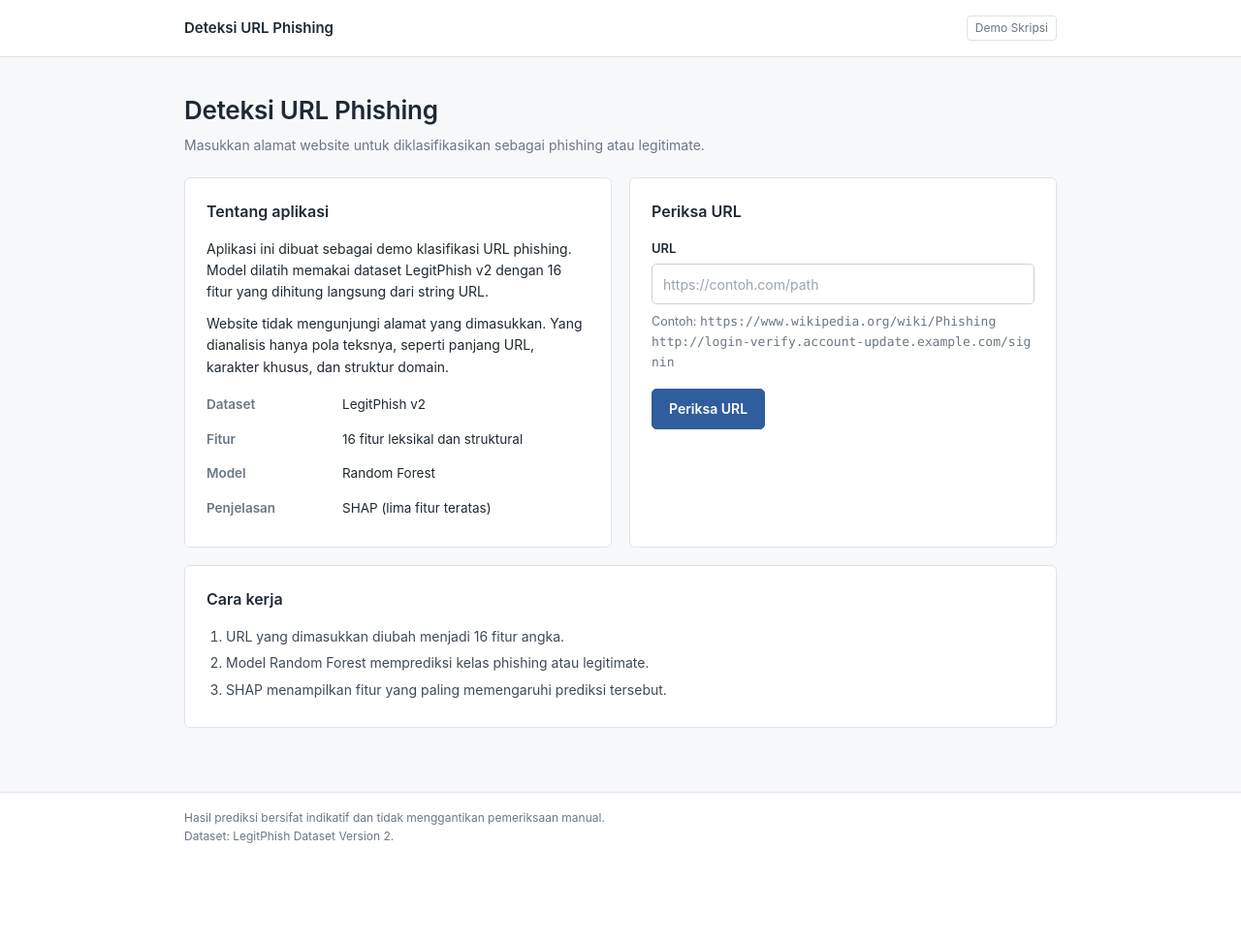
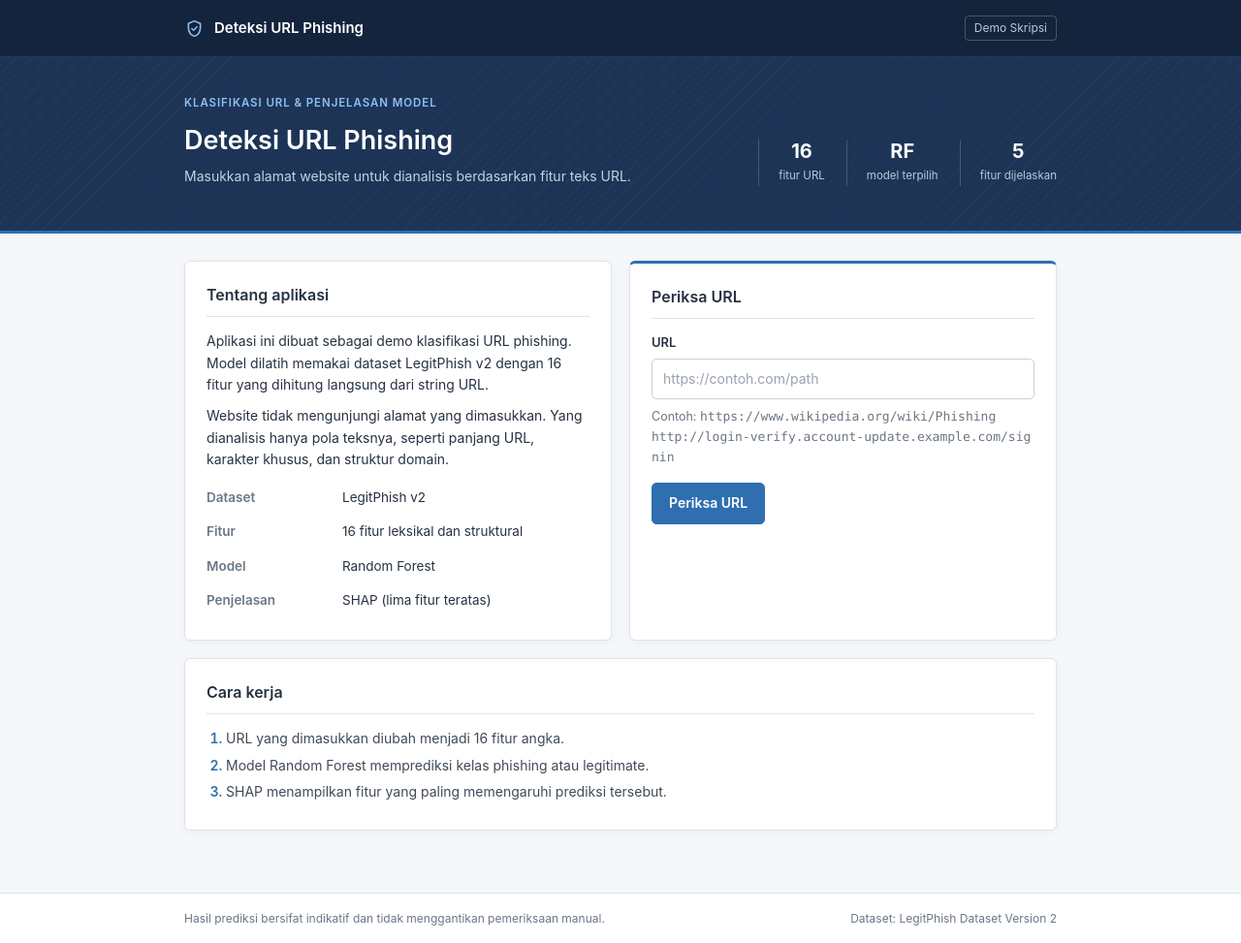
Before and after one commit to novacida00-create/phishing-url-detector, a Flask app: page / in a window 1280 px wide. Shown: the whole page at 97% size. Before the commit the page ends 870 px from the top, so only its background shows below. Run offline with Flask 3, Linux system fonts and the light colour scheme.

Commit message:
Sesuaikan tema tampilan dengan nuansa keamanan

```diff
--- a/app/static/css/style.css
+++ b/app/static/css/style.css
@@ -1,11 +1,16 @@
 :root {
-  --text: #1f2933;
+  --navy: #14243d;
+  --navy-light: #1d3456;
+  --blue: #2f6fb0;
+  --blue-soft: #eef4fb;
+  --text: #263241;
   --muted: #6b7785;
-  --line: #dfe4ea;
-  --bg: #f7f8fa;
-  --accent: #2f5d9e;
+  --line: #dde3ea;
+  --bg: #f5f7fa;
   --danger: #b42318;
+  --danger-soft: #fdf1ef;
   --success: #18794e;
+  --success-soft: #edf7f2;
 }
 
 * {
@@ -32,7 +37,7 @@ body {
 }
 
 a {
-  color: var(--accent);
+  color: var(--blue);
   text-decoration: none;
 }
 
@@ -48,8 +53,8 @@ code {
 
 /* Header */
 .topbar {
-  background: #fff;
-  border-bottom: 1px solid var(--line);
+  background: var(--navy);
+  border-bottom: 1px solid rgba(255, 255, 255, 0.09);
 }
 
 .topbar-inner {
@@ -60,47 +65,106 @@ code {
   gap: 12px;
 }
 
-.topbar-title {
-  color: var(--text);
+.brand {
+  display: inline-flex;
+  align-items: center;
+  gap: 10px;
+  color: #fff;
   font-weight: 600;
   font-size: 15px;
 }
 
-.topbar-title:hover {
+.brand:hover {
+  color: #fff;
   text-decoration: none;
-  color: var(--accent);
+}
+
+.brand svg {
+  width: 21px;
+  height: 21px;
+  color: #8fc0f0;
 }
 
 .topbar-note {
-  color: var(--muted);
+  color: #b9c8dc;
   font-size: 12px;
-  border: 1px solid var(--line);
+  border: 1px solid rgba(255, 255, 255, 0.22);
   border-radius: 4px;
-  padding: 2px 8px;
+  padding: 2px 9px;
+}
+
+/* Banner */
+.banner {
+  position: relative;
+  overflow: hidden;
+  background:
+    repeating-linear-gradient(135deg, rgba(255, 255, 255, 0.03) 0 1px, transparent 1px 12px),
+    var(--navy-light);
+  border-bottom: 3px solid var(--blue);
+  color: #fff;
+  padding: 34px 0 44px;
+}
+
+.banner-short {
+  padding: 28px 0 36px;
+}
+
+.banner-inner {
+  display: flex;
+  align-items: flex-end;
+  justify-content: space-between;
+  gap: 24px;
+}
+
+.banner-label {
+  color: #8fc0f0;
+  font-size: 11.5px;
+  font-weight: 600;
+  letter-spacing: 0.08em;
+  text-transform: uppercase;
+}
+
+.banner h1 {
+  margin: 6px 0 5px;
+  font-size: 27px;
+  font-weight: 600;
+}
+
+.banner p {
+  margin: 0;
+  color: #c4d2e4;
+  font-size: 14px;
+}
+
+.banner-meta {
+  display: flex;
+  gap: 22px;
+  padding-bottom: 2px;
+}
+
+.banner-meta div {
+  text-align: center;
+  padding-left: 20px;
+  border-left: 1px solid rgba(255, 255, 255, 0.18);
+}
+
+.banner-meta strong {
+  display: block;
+  color: #fff;
+  font-size: 20px;
+  line-height: 1.2;
+}
+
+.banner-meta span {
+  color: #b9c8dc;
+  font-size: 11.5px;
 }
 
 /* Page */
 .page {
   flex: 1;
-  padding-top: 34px;
-  padding-bottom: 48px;
-}
-
-.page-head {
-  margin-bottom: 22px;
-}
-
-.page-head h1 {
-  margin: 0 0 4px;
-  font-size: 26px;
-  font-weight: 600;
-  letter-spacing: -0.01em;
-}
-
-.page-head p {
-  margin: 0;
-  color: var(--muted);
-  font-size: 14px;
+  padding-top: 28px;
+  padding-bottom: 46px;
 }
 
 .columns {
@@ -116,14 +180,21 @@ code {
   border-radius: 6px;
   padding: 22px;
   margin-bottom: 18px;
+  box-shadow: 0 2px 8px rgba(20, 36, 61, 0.04);
 }
 
 .columns .card {
   margin-bottom: 0;
 }
 
+.card-accent {
+  border-top: 3px solid var(--blue);
+}
+
 .card h2 {
   margin: 0 0 14px;
+  padding-bottom: 9px;
+  border-bottom: 1px solid var(--line);
   font-size: 16px;
   font-weight: 600;
 }
@@ -149,7 +220,7 @@ label {
   width: 100%;
   height: 42px;
   padding: 0 11px;
-  border: 1px solid #cbd2da;
+  border: 1px solid #c8d1dc;
   border-radius: 5px;
   background: #fff;
   color: var(--text);
@@ -176,9 +247,9 @@ label {
 .btn {
   display: inline-block;
   padding: 9px 17px;
-  border: 1px solid var(--accent);
+  border: 1px solid var(--blue);
   border-radius: 5px;
-  background: var(--accent);
+  background: var(--blue);
   color: #fff;
   font: inherit;
   font-size: 14px;
@@ -320,6 +484,11 @@ label {
   margin-bottom: 5px;
 }
 
+.steps li::marker {
+  color: var(--blue);
+  font-weight: 600;
+}
+
 .note {
   color: var(--muted);
   font-size: 12.5px;
@@ -332,6 +501,13 @@ label {
   padding: 16px 0;
 }
 
+.footer-inner {
+  display: flex;
+  justify-content: space-between;
+  gap: 12px;
+  flex-wrap: wrap;
+}
+
 .footer p {
   margin: 0;
   color: var(--muted);
--- a/app/templates/base.html
+++ b/app/templates/base.html
@@ -9,7 +9,13 @@
 <body>
   <header class="topbar">
     <div class="wrap topbar-inner">
-      <a class="topbar-title" href="{{ url_for('index') }}">Deteksi URL Phishing</a>
+      <a class="brand" href="{{ url_for('index') }}">
+        <svg viewBox="0 0 24 24" fill="none" stroke="currentColor" stroke-width="1.8" stroke-linecap="round" stroke-linejoin="round" aria-hidden="true">
+          <path d="M12 3 5 6v5c0 4.5 2.8 8.3 7 10 4.2-1.7 7-5.5 7-10V6l-7-3Z"/>
+          <path d="m9 12 2 2 4-4"/>
+        </svg>
+        <span>Deteksi URL Phishing</span>
+      </a>
       <span class="topbar-note">Demo Skripsi</span>
     </div>
   </header>
@@ -17,9 +23,9 @@
   {% block content %}{% endblock %}
 
   <footer class="footer">
-    <div class="wrap">
+    <div class="wrap footer-inner">
       <p>Hasil prediksi bersifat indikatif dan tidak menggantikan pemeriksaan manual.</p>
-      <p>Dataset: LegitPhish Dataset Version 2.</p>
+      <p>Dataset: LegitPhish Dataset Version 2</p>
     </div>
   </footer>
 
--- a/app/templates/index.html
+++ b/app/templates/index.html
@@ -1,12 +1,22 @@
 {% extends "base.html" %}
 
 {% block content %}
+<section class="banner">
+  <div class="wrap banner-inner">
+    <div>
+      <span class="banner-label">Klasifikasi URL &amp; penjelasan model</span>
+      <h1>Deteksi URL Phishing</h1>
+      <p>Masukkan alamat website untuk dianalisis berdasarkan fitur teks URL.</p>
+    </div>
+    <div class="banner-meta">
+      <div><strong>16</strong><span>fitur URL</span></div>
+      <div><strong>RF</strong><span>model terpilih</span></div>
+      <div><strong>5</strong><span>fitur dijelaskan</span></div>
+    </div>
+  </div>
+</section>
+
 <main class="wrap page">
-  <div class="page-head">
-    <h1>Deteksi URL Phishing</h1>
-    <p>Masukkan alamat website untuk diklasifikasikan sebagai phishing atau legitimate.</p>
-  </div>
-
   <div class="columns">
     <section class="card">
       <h2>Tentang aplikasi</h2>
@@ -29,7 +39,7 @@
       </table>
     </section>
 
-    <section class="card">
+    <section class="card card-accent">
       <h2>Periksa URL</h2>
 
       {% if error %}
```
Also changed, not shown: other parts of app/static/css/style.css (+129 -15 lines), app/templates/result.html (+42 -3 lines).
